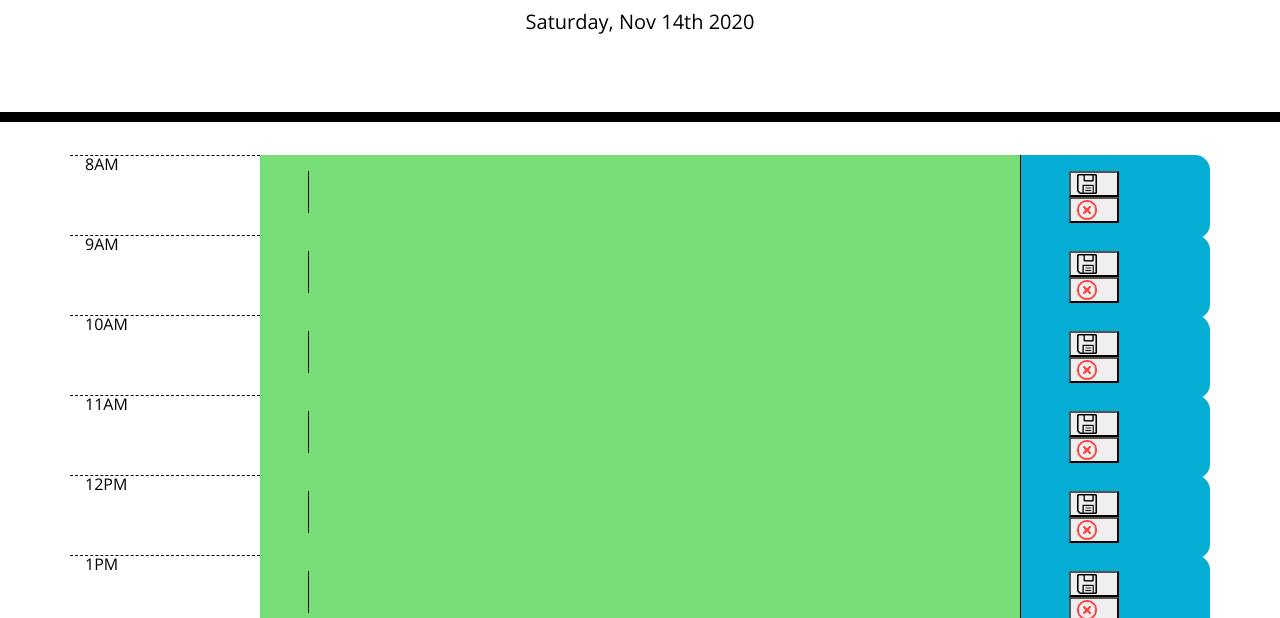
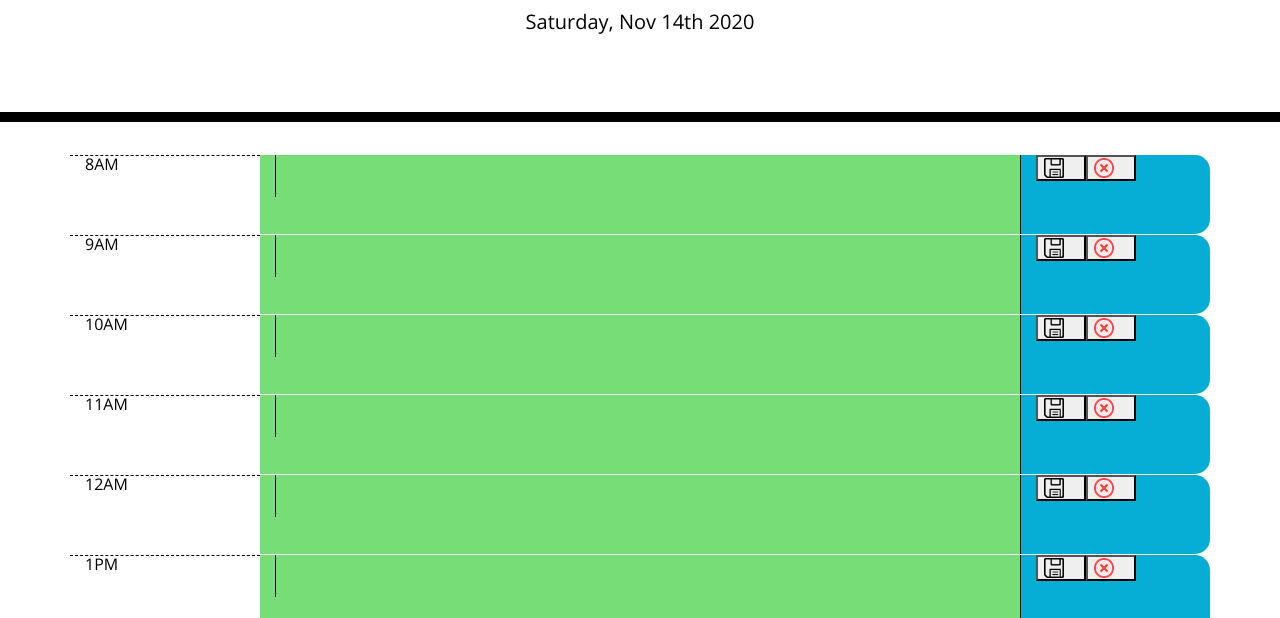
Before and after one commit to Greg-Sam/Day-Planner, a plain HTML site: page index.html in a window 1280 px wide. Shown: the part 182-800 px from the top of the page. Drawn offline with nearby package versions, Linux system fonts and the light colour scheme.

Commit message:
with jQuery loop

```diff
--- a/app.js
+++ b/app.js
@@ -2,6 +2,36 @@
 // ---Get and display date---
 date = moment().format("dddd, MMM Do YYYY")
 $('#currentDay').append(date)
+
+for (let i = 8; i < 18; i++) {
+  let row = $('<div>').addClass("row")
+  let timeCol = $(`<div class="col-2 hour">`)
+  let inputField = $(`<div class="col-8 description " id="t${i}">`)
+  let userInput = $(`<input type="text" id="i${i}" class="textarea">`)
+  let saveSection = $(`<div class="col-2 saveBtn i:hover">`)
+  let saveButton = $(`<button class="button" id="b${i}">`)
+  let saveIcon = $(`<img class="icon" src="./assets/save.png" alt="save">`)
+  let deleteButton = $(`<button class="delete " id="d${i}">`)
+  let deleteIcon = $(`<img class="icon" src="./assets/red-x-line.png" alt="delete">`)
+
+  $(".container").append(row)
+  $(row).append(timeCol, inputField, saveSection)
+  $(inputField).append(userInput)
+  $(saveSection).append(saveButton, deleteButton)
+  $(saveButton).append(saveIcon)
+  $(deleteButton).append(deleteIcon)
+
+  if (i > 12) {
+    timeCol.text(`${i - 12}PM`);
+  } else {
+    timeCol.text(`${i}AM`);
+  }
+
+}
+
+
+
+
 
 // ---Get the hour---
 hr = parseInt(moment().format('H'))
@@ -23,19 +53,14 @@ setColors()
 
 let wholeDay = JSON.parse(localStorage.getItem('dayPlan'))
 if (wholeDay) {
-
-}
-else {
-  wholeDay = [{
-    time: 0,
-    activity: 'nothing'
-  }]
+  wholeDay.forEach((activity, i) => {
+    $(`#t${wholeDay[i].time}`).text(wholeDay[i].activity)
+  })
+} else {
+  wholeDay = []
 }
 
 
-wholeDay.forEach((activity, i) => {
-  $(`#t${wholeDay[i].time}`).text(wholeDay[i].activity)
-})
 
 
 // ---get user input and write to page---
--- a/index.html
+++ b/index.html
@@ -19,8 +19,8 @@
     <p class="lead">A simple calendar app for scheduling your work day</p>
     <p id="currentDay" class="lead"></p>
   </header>
-  <div class="container">
-    <div class="row">
+  <div class="container"></div>
+    <!-- <div class="row">
       <div class="col-2 hour">8AM</div>
       <div class="col-8 description " id="t8">
         <input type="text" id="i8" class="textarea">
@@ -120,7 +120,7 @@
         <button class="delete" id="d17"><img class="icon" src="./assets/red-x-line.png" alt="delete"></button>
       </div>
     </div>
-  </div>
+</div>  -->
 
   <script src="https://code.jquery.com/jquery-3.4.1.min.js"></script>
   <script src="https://cdnjs.cloudflare.com/ajax/libs/moment.js/2.24.0/moment.min.js"></script>
```
Also changed, not shown: assets/screenshot1.PNG (added), assets/screenshot2.PNG (added).
